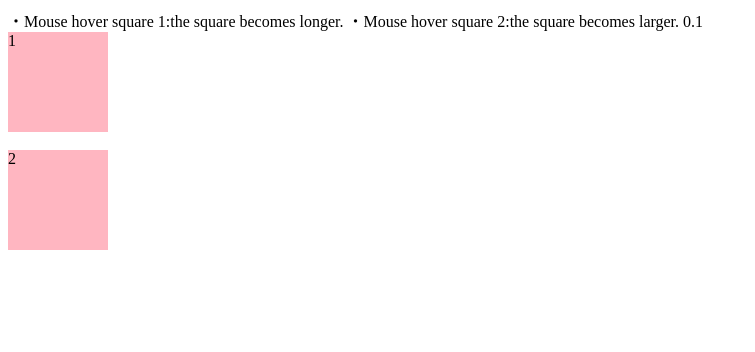
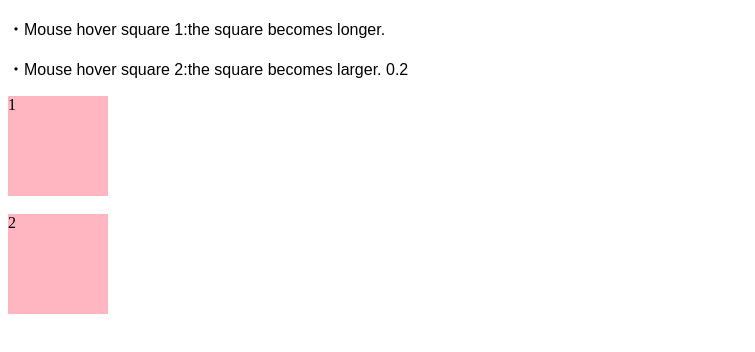
Before and after one commit to Yuka0203/1139955_exercise16, a plain HTML site: page index.html in a window 1280 px wide. Shown: the whole page, without its empty margins (0-755 px from the left). Drawn offline with Linux system fonts and the light colour scheme.

Commit message:
Update index.html

```diff
--- a/index.html
+++ b/index.html
@@ -24,12 +24,18 @@
   width: 300px;
   height: 300px;
 }
+
+  .p1 {
+  font-family: Arial, Helvetica, sans-serif;
+}
+
+}
 </style>
 </head>
 <body>
 
-・Mouse hover square 1:the square becomes longer.
-・Mouse hover square 2:the square becomes larger. 0.1
+<p class="p1">・Mouse hover square 1:the square becomes longer.</p>
+<p class="p1">・Mouse hover square 2:the square becomes larger. 0.2</p>
 <div id="div1">1</div><br>
 <div id="div2">2</div>
 
```
